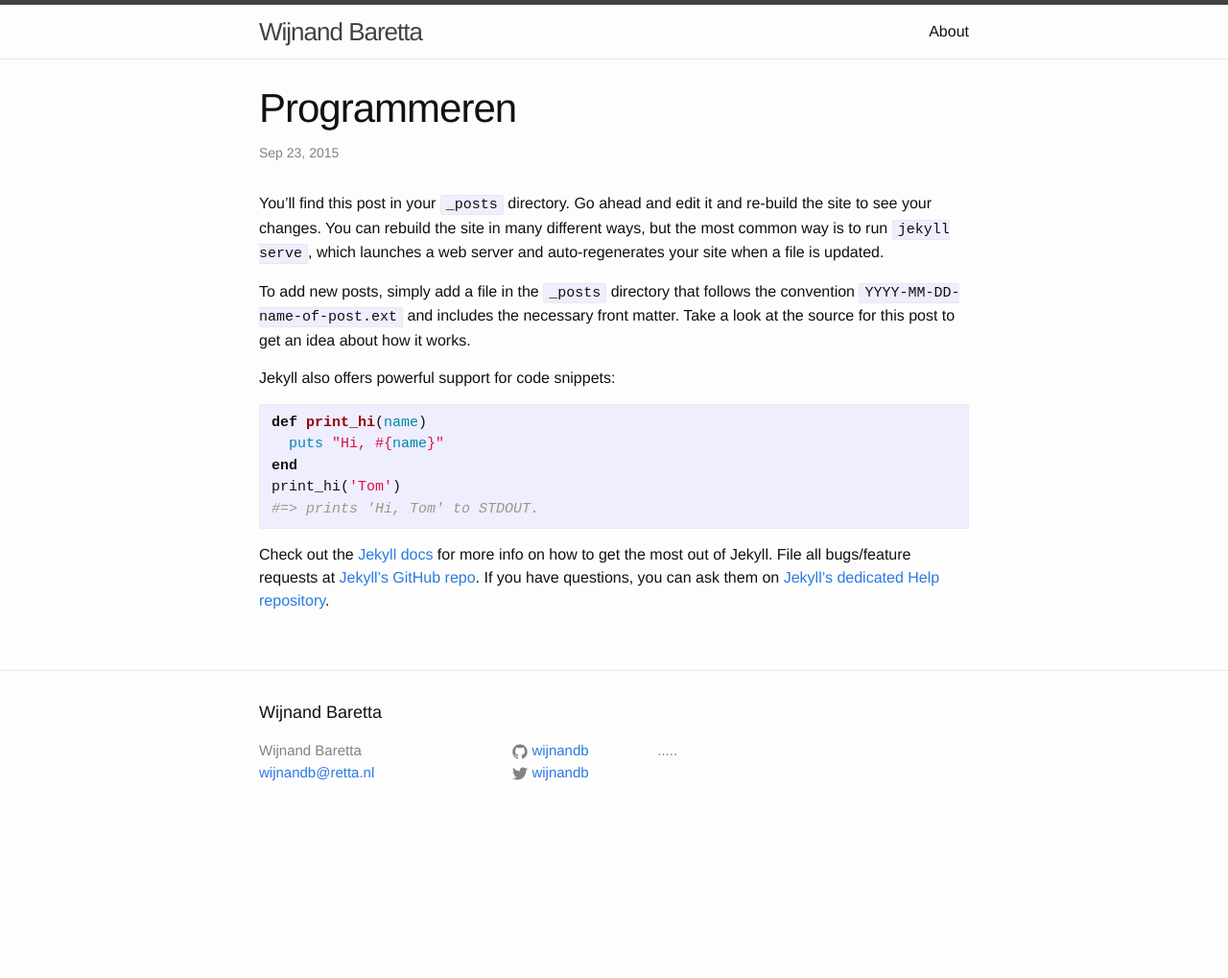
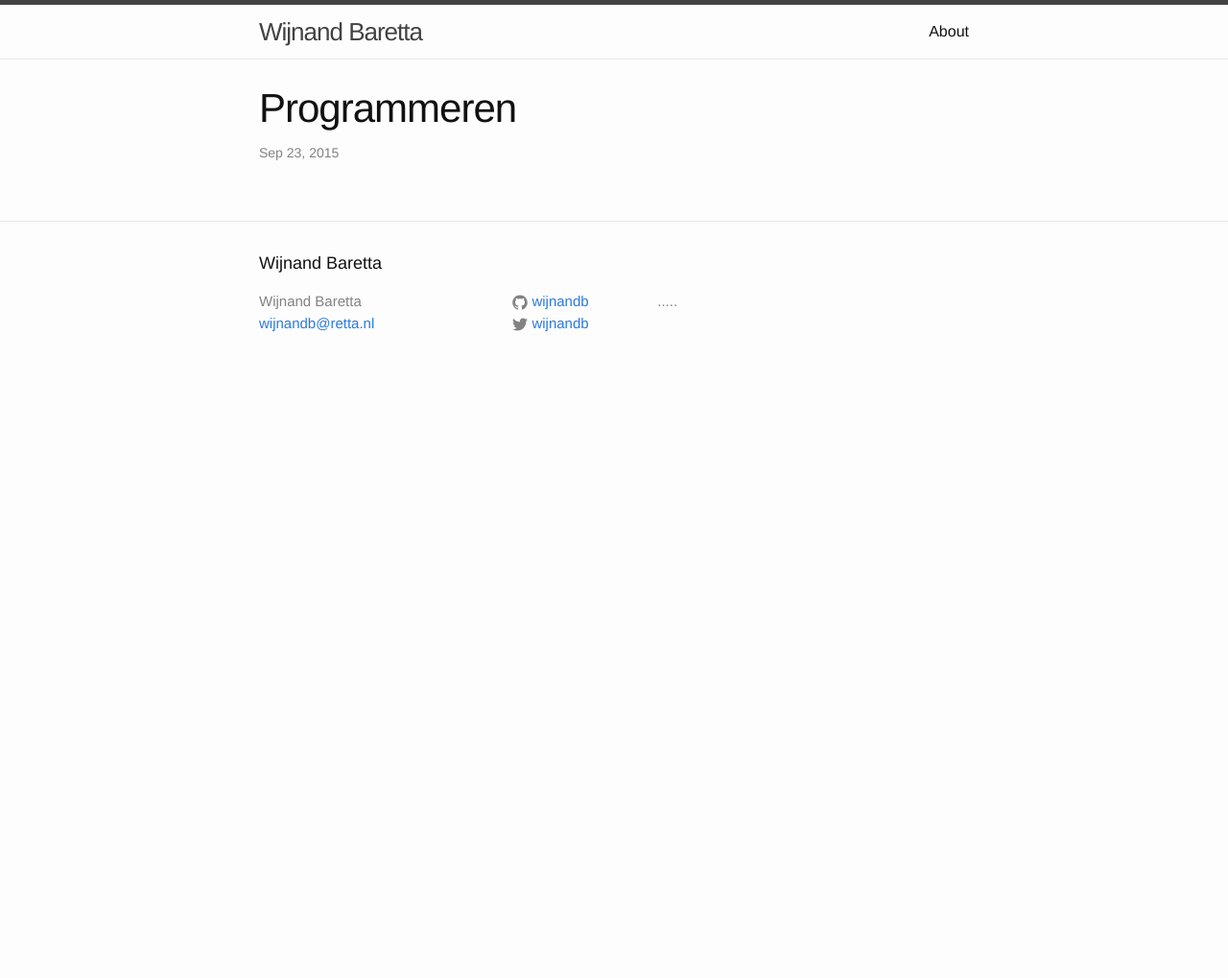
Before and after one commit to wijnandb/wijnandb.github.io, a Jekyll site: the page built from _posts/2015-09-23-programmeren.markdown, in a window 1280 px wide. Shown: the whole page at 96% size. Built offline with Jekyll 4.4.1, drawn with Linux system fonts in a browser that asks for light colours; after the commit the page ends 900 px from its top, so only the background shows below that.

Commit message:
tekst verwijderd

```diff
--- a/_posts/2015-09-23-programmeren.markdown
+++ b/_posts/2015-09-23-programmeren.markdown
@@ -4,22 +4,3 @@
 date:   2015-09-23 21:45:51
 categories: codecult
 ---
-You’ll find this post in your `_posts` directory. Go ahead and edit it and re-build the site to see your changes. You can rebuild the site in many different ways, but the most common way is to run `jekyll serve`, which launches a web server and auto-regenerates your site when a file is updated.
-
-To add new posts, simply add a file in the `_posts` directory that follows the convention `YYYY-MM-DD-name-of-post.ext` and includes the necessary front matter. Take a look at the source for this post to get an idea about how it works.
-
-Jekyll also offers powerful support for code snippets:
-
-{% highlight ruby %}
-def print_hi(name)
-  puts "Hi, #{name}"
-end
-print_hi('Tom')
-#=> prints 'Hi, Tom' to STDOUT.
-{% endhighlight %}
-
-Check out the [Jekyll docs][jekyll] for more info on how to get the most out of Jekyll. File all bugs/feature requests at [Jekyll’s GitHub repo][jekyll-gh]. If you have questions, you can ask them on [Jekyll’s dedicated Help repository][jekyll-help].
-
-[jekyll]:      http://jekyllrb.com
-[jekyll-gh]:   https://github.com/jekyll/jekyll
-[jekyll-help]: https://github.com/jekyll/jekyll-help
```
